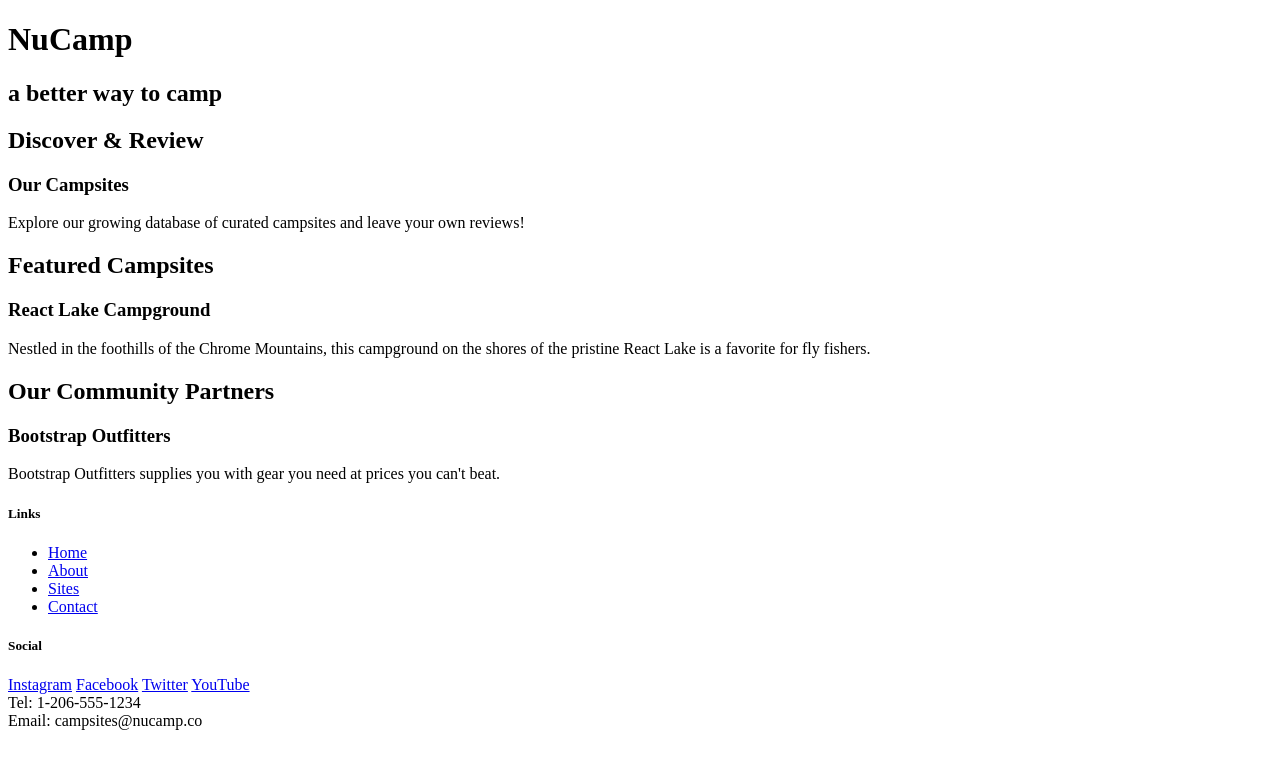
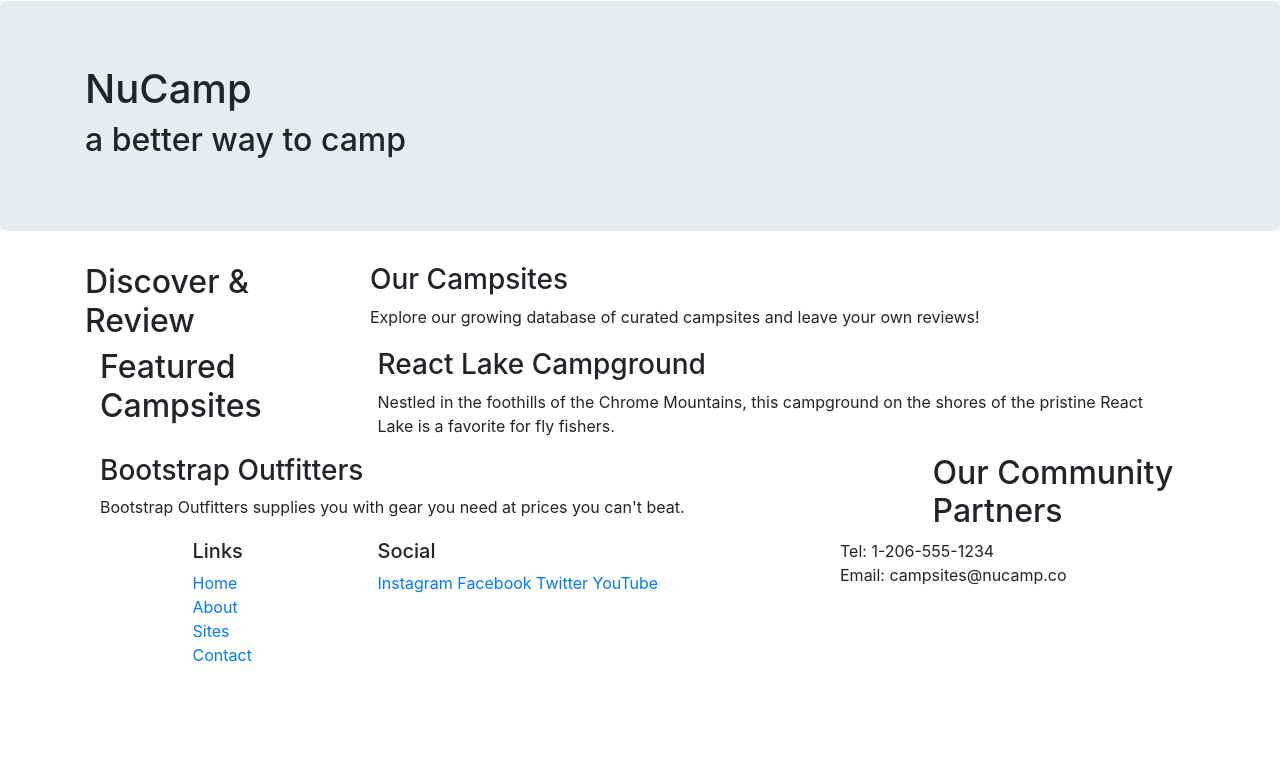
Before and after one commit to holdenthehitcher/Bootstrap, a website: page index.html in a window 1280 px wide. Drawn offline with nearby package versions, Linux system fonts and the light colour scheme.

Commit message:
Bootstrap Grid

```diff
--- a/index.html
+++ b/index.html
@@ -3,56 +3,87 @@
 
 <head>
     <meta charset="utf-8" />
+    <meta name ="viewport" content ="width=device-width, initial-scale=1" />
+    <link rel="stylesheet" href="node_modules/bootstrap/dist/css/bootstrap.min.css" />
+
     <title>NuCamp: A Better Way To Camp</title>
 </head>
 
 <body>
+    <div class="container">
+        <div class="row">
+            <div class="col"></div>
+        </div>
+    </div>
 
-    <header>
-        <div>
+    <header class="jumbotron">
+        <div class ="container">
+            <div class ="row">
+                <div class="col">
             <h1>NuCamp</h1>
             <h2>a better way to camp</h2>
                 </div>
+            </div>
+        </div>
     </header>
 
-    <div>
+    <div class="container">
+        <div class ="row">
+            <div class="col-sm-4 order sm-last col-md-3">
                 <h2>Discover & Review</h2>
+            </div>
+            <div class="col">
                 <h3>Our Campsites</h3>
                 <p>Explore our growing database of curated campsites and leave your own reviews!</p>
             </div>
-
-    <div>
+        </div>
+    <div class="container">
+        <div class ="row">
+            <div class="col-sm-4 col-md-3">
                 <h2>Featured Campsites</h2>
+            </div>
+            <div class="col">
                 <h3>React Lake Campground</h3>
                 <p>Nestled in the foothills of the Chrome Mountains, this campground on the shores of the pristine React Lake is a favorite for fly fishers.</p>
             </div>
-
-    <div>
+        </div>
+    </div>
+    <div class="container">
+        <div class ="row">
+            <div class="col-sm-4 order-sm-last col-md-3">
             <h2>Our Community Partners</h2>
+            </div>
+            <div class="col">
                 <h3>Bootstrap Outfitters</h3>
                 <p>Bootstrap Outfitters supplies you with gear you need at prices you can't beat.</p>
             </div>
+        </div>
+    </div>
 
     <footer>
-        <div>
+        <div class="container">
+            <div class ="row">
+                <div class ="col-4 col-sm-2 offset-1">
                     <h5>Links</h5>
-            <ul>
+                    <ul class ="list-unstyled">
                         <li><a href="#">Home</a></li>
                         <li><a href="#">About</a></li>
                         <li><a href="#">Sites</a></li>
                         <li><a href="#">Contact</a></li>
                     </ul>
                 </div>
-        <div>
+                <div class="col-6 col-sm-5">
                     <h5>Social</h5>
                     <a href="http://instagram.com/">Instagram</a>
                     <a href="http://facebook.com/">Facebook</a>
                     <a href="http://twitter.com/">Twitter</a>
                     <a href="http://youtube.com/">YouTube</a>
                 </div>
-        <div>
+                <div class="col-sm-4">
                     Tel: 1-206-555-1234<br />
                     Email: campsites@nucamp.co
+                </div>
+            </div>
         </div>
     </footer>
 
```
Lines whose indentation alone changed are shown as unchanged.
